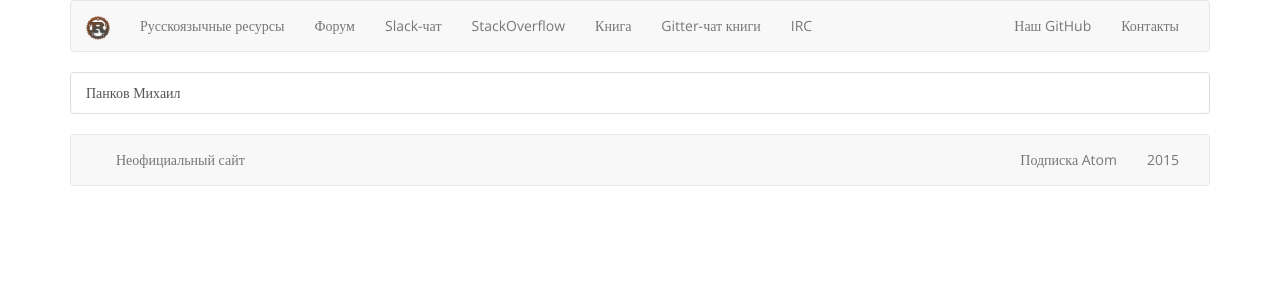
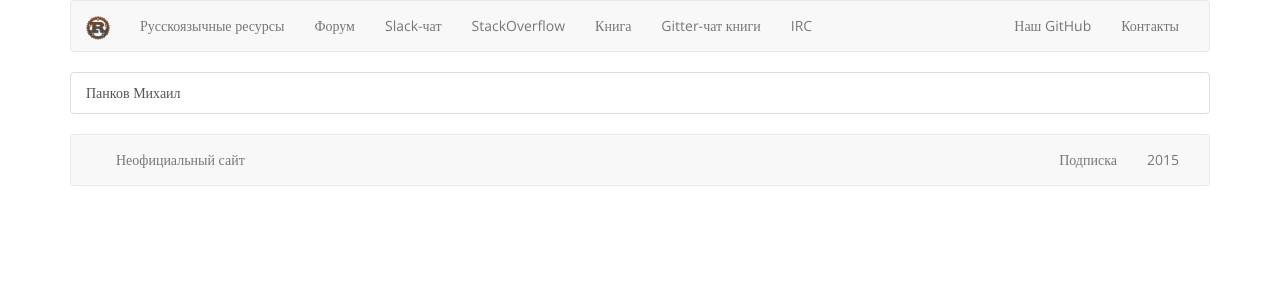
Before and after one commit to rust-lang-ru/rustycrate.ru, a Jekyll site: the page built from contacts.html, in a window 1280 px wide. Shown: the top 300 px of the page. Built offline with Jekyll 4.4.1, drawn with Linux system fonts in a browser that asks for light colours; nearby versions of some CDN libraries.

Commit message:
Используем подписку через Feedburner
Fix #13

```diff
--- a/_includes/footer.html
+++ b/_includes/footer.html
@@ -8,7 +8,7 @@
       <ul class="nav navbar-nav navbar-right">
         <li>
           <p class="navbar-text">
-            <a href="/feed.xml" class="navbar-link">Подписка Atom</a>
+            <a href="http://feeds.feedburner.com/rustycrate/yMtS" class="navbar-link">Подписка</a>
           </p>
         </li>
         <li><a href="contacts.html">2015</a></li>
```
